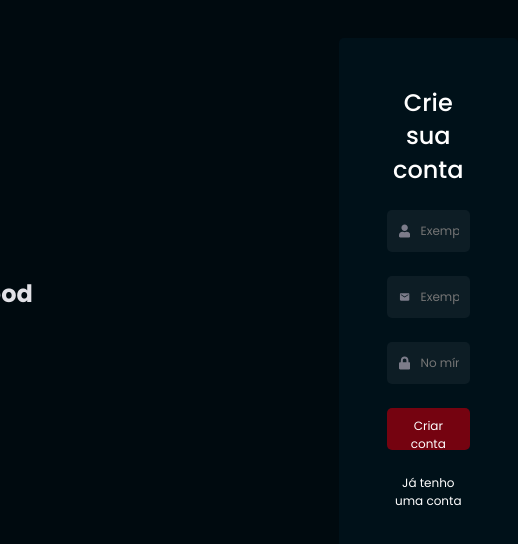
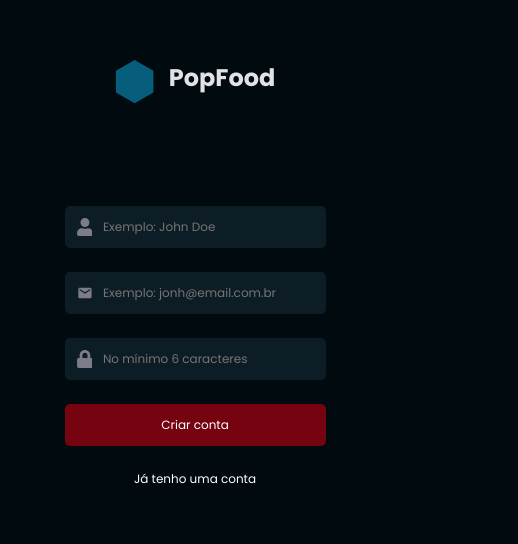
Before and after one commit to murilodamarioo/PopFood-Frontend, a React (Vite) app: page / in a window 390 px wide. Shown: the part 124-668 px from the top of the page, 518 px wide, since content can reach past the window. Built offline with nearby package versions, Linux system fonts and the light colour scheme.

Commit message:
feat: add media for mobile devices

```diff
--- a/src/pages/SignUp/styles.js
+++ b/src/pages/SignUp/styles.js
@@ -11,10 +11,13 @@ export const Container = styled.div`
     justify-content: center;
     align-items: center;
     gap: 18.75rem;
-  }
 
-  @media(max-width: ${DEVICE_BREAKPOINTS.MD}) {
-
+    @media(max-width: ${DEVICE_BREAKPOINTS.SM}) {
+      display: flex;
+      flex-direction: column;
+      gap: 4.5rem;
+      margin: auto;
+    }
   }
 `
 
@@ -24,10 +27,10 @@ export const Logo = styled.div`
 `
 
 export const Form = styled.form`
+
   display: flex;
   flex-direction: column;
   gap: 2rem;
-  margin-left: 6.75rem;
   width: 29.75rem;
 
   h2 {
@@ -47,4 +50,12 @@ export const Form = styled.form`
     color: ${({ theme }) => theme.COLORS.LIGHT_100};
     text-align: center;
   }
+
+  @media(max-width: ${DEVICE_BREAKPOINTS.SM}) {
+    background-color: transparent;
+
+    h2 {
+      display: none;
+    }
+  }
 `
```
